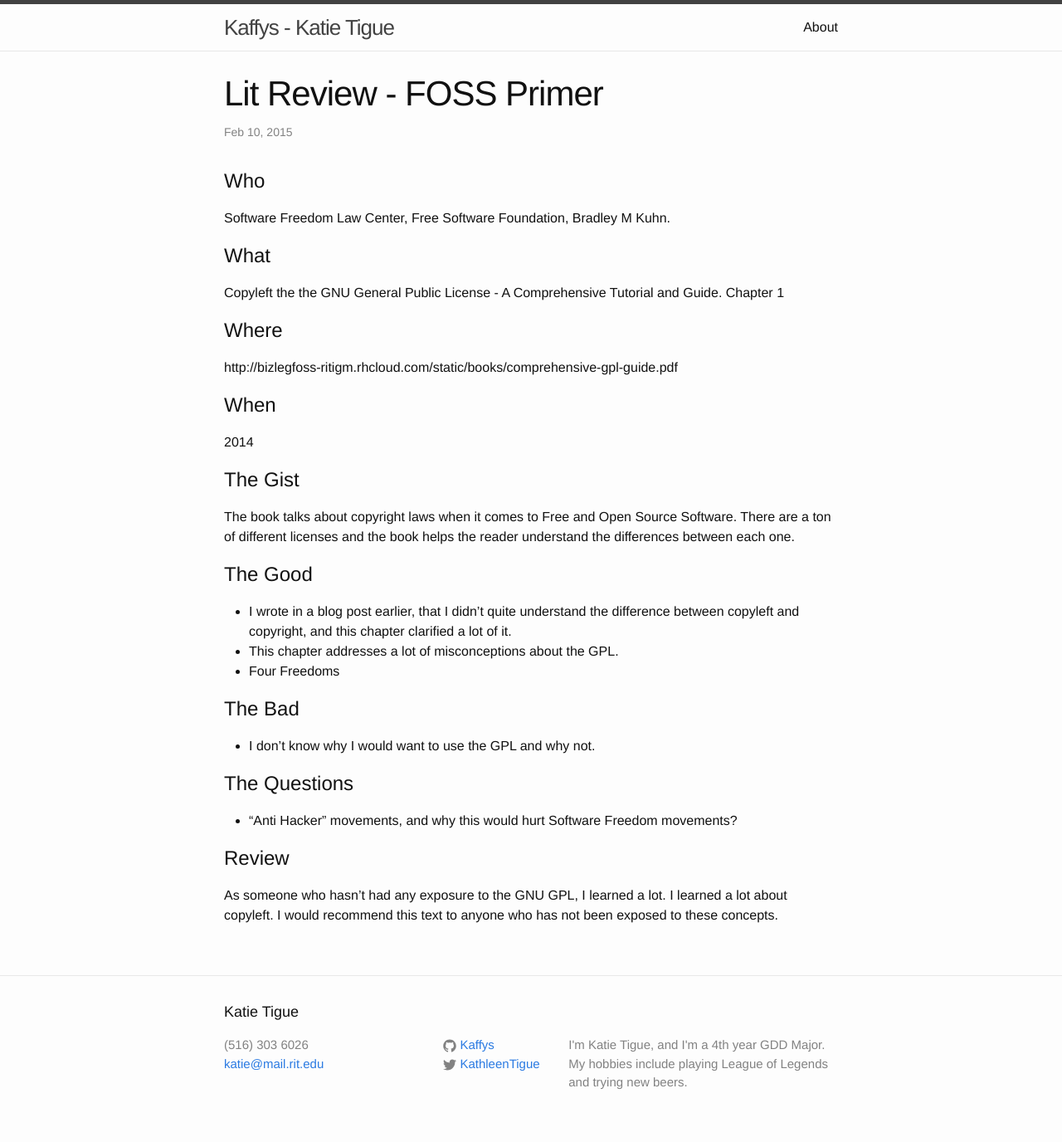
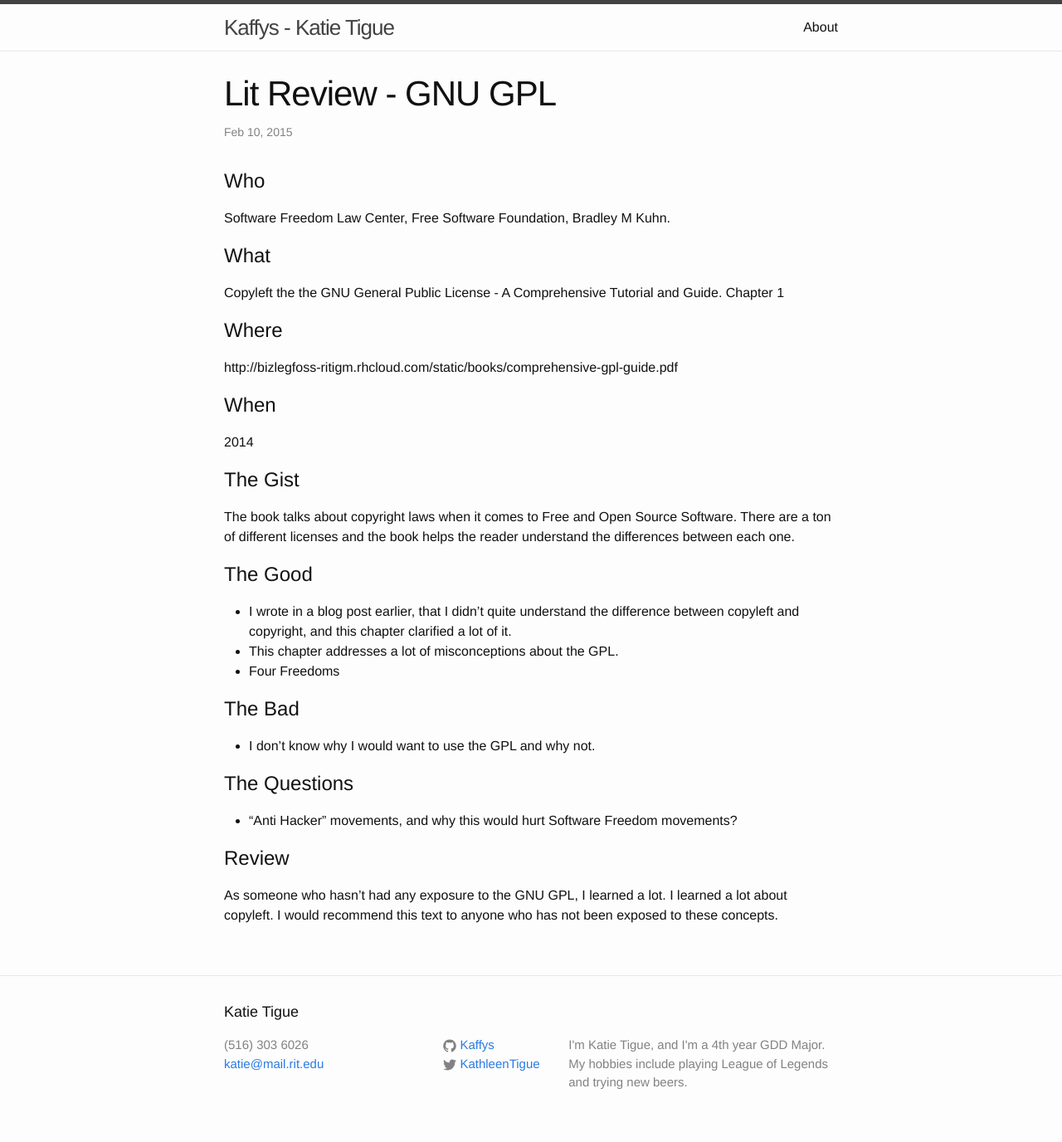
Before and after one commit to Kaffys/Kaffys.github.io, a Jekyll site: the page built from _posts/2015-02-10-litreview2.markdown, in a window 1280 px wide. Shown: the whole page at 83% size. Built offline with Jekyll 4.4.1, drawn with Linux system fonts in a browser that asks for light colours.

Commit message:
no message

```diff
--- a/_posts/2015-02-10-litreview2.markdown
+++ b/_posts/2015-02-10-litreview2.markdown
@@ -1,6 +1,6 @@
 ---
 layout: post
-title:  "Lit Review - FOSS Primer"
+title:  "Lit Review - GNU GPL"
 date:   2015-02-10 14:46:39
 categories: bizleg
 ---
```
